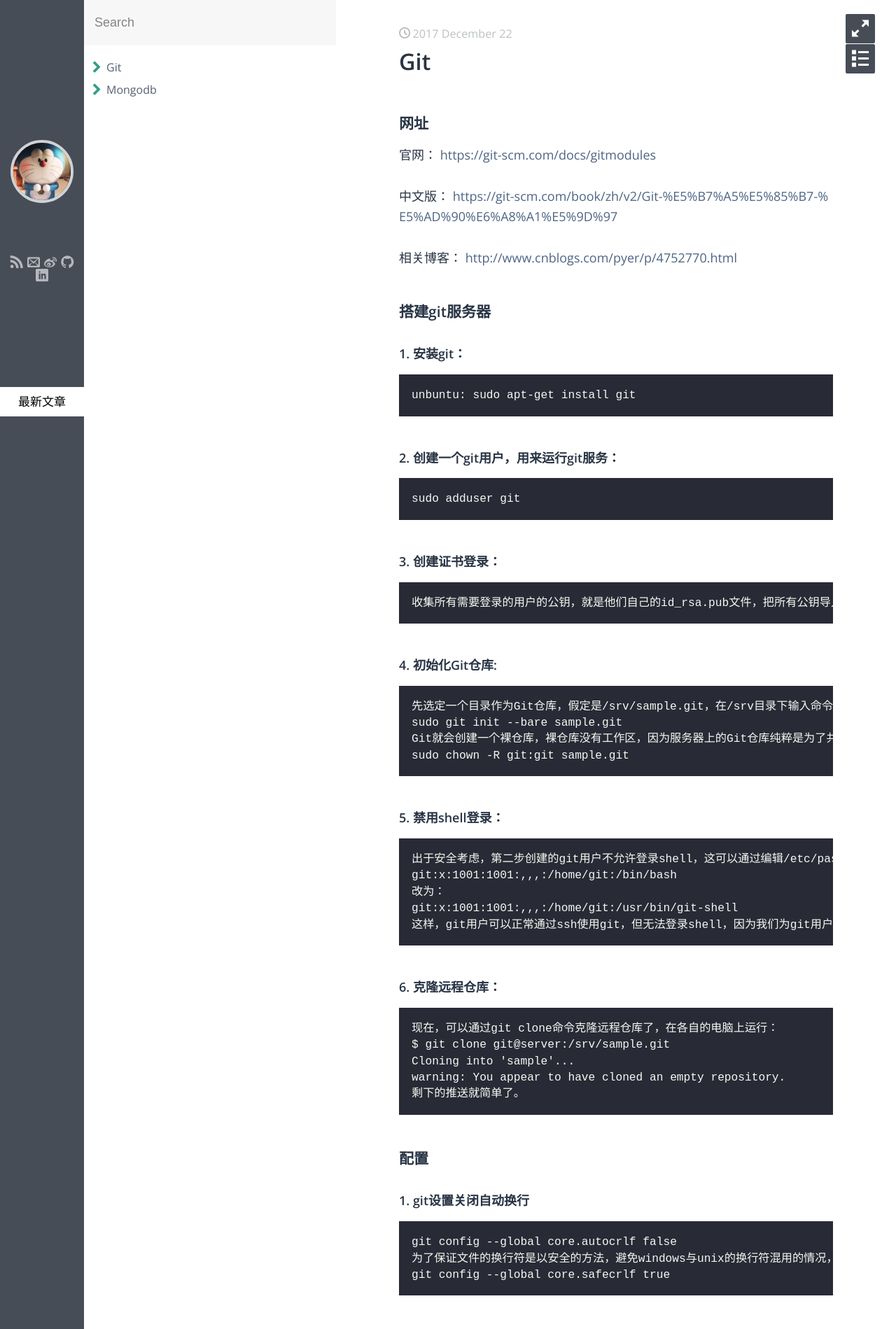
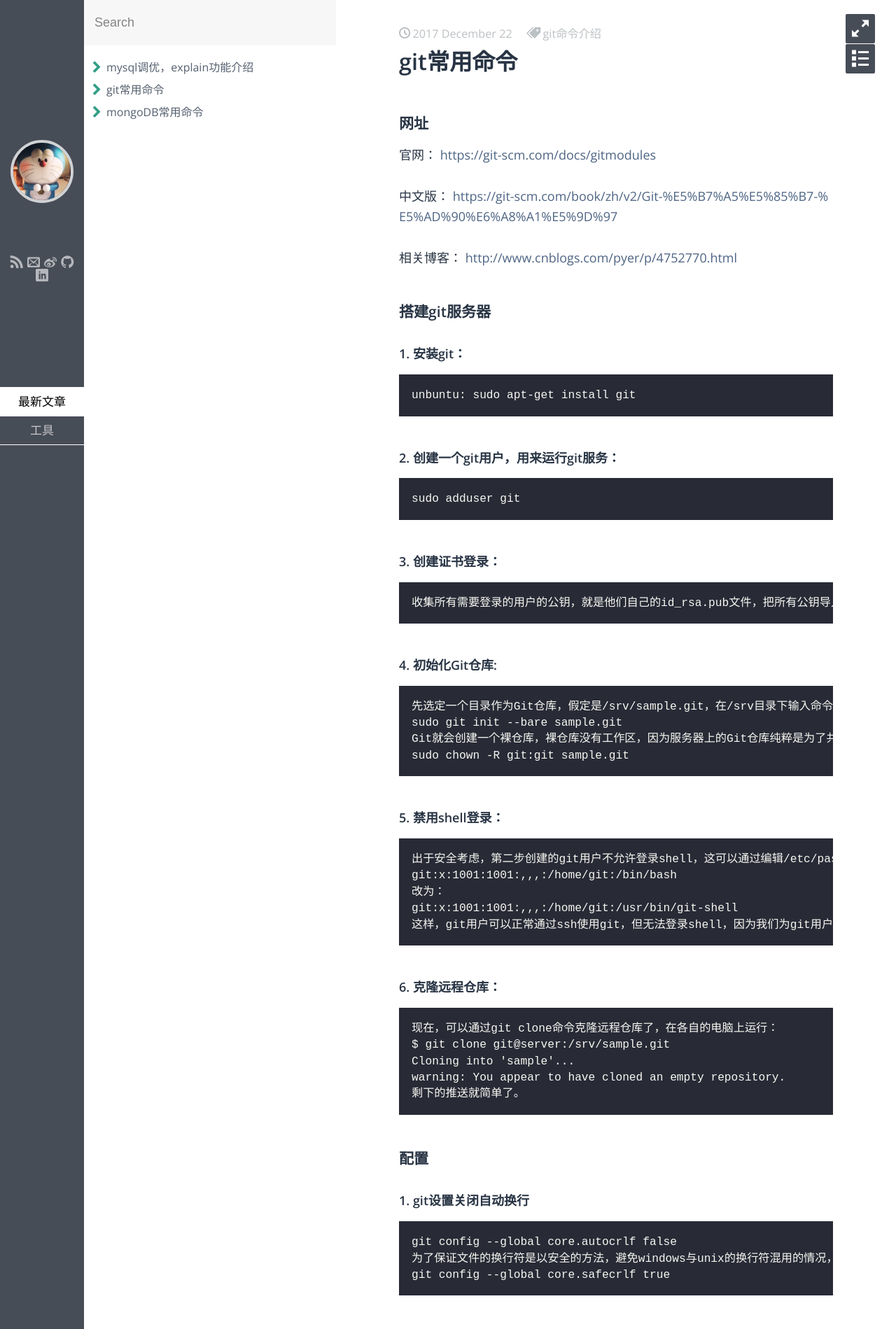
Before and after one commit to Flyingon/Flyingon.github.io, a Jekyll site: the page built from _posts/tool/2017-12-22-git.md, in a window 1280 px wide. Shown: the top 1899 px of the page at 70% size. Built offline with Jekyll 4.4.1, drawn with Linux system fonts in a browser that asks for light colours; some web fonts are replaced; our own code applies the rules of GitHub Pages for plain Markdown files; some of the changed lines change nothing that is shown.

Commit message:
update doc

````diff
--- a/_posts/tool/2017-12-18-MongoDB.md
+++ b/_posts/tool/2017-12-18-mongoDB.md
@@ -1,3 +1,11 @@
+---
+layout: post
+title: mongoDB常用命令
+category: 工具
+tags: [mongoDB命令介绍]
+keywords: mongo, pymongo
+---
+
 ### 网址
 MongoDB官网： [https://docs.mongodb.com/manual/crud/](https://docs.mongodb.com/manual/crud/)
 
--- a/_posts/tool/2017-12-22-Git.md
+++ b/_posts/tool/2017-12-22-git.md
@@ -1,3 +1,11 @@
+---
+layout: post
+title: git常用命令
+category: 工具
+tags: [git命令介绍]
+keywords: git, gitlab
+---
+
 ### 网址
 官网：	[https://git-scm.com/docs/gitmodules](https://git-scm.com/docs/gitmodules)
 
--- /dev/null
+++ b/_posts/tool/2017-12-26-mysql_explain.md
@@ -0,0 +1,223 @@
+---
+layout: post
+title: mysql调优，explain功能介绍
+category: 工具
+tags: [Mysql, Explain功能介绍]
+keywords: mysql, explain
+---
+
+### 网址
+官网： [https://dev.mysql.com/doc/refman/5.7/en/explain-output.html](https://dev.mysql.com/doc/refman/5.7/en/explain-output.html)
+
+参考博客： [http://www.cnitblog.com/aliyiyi08/archive/2008/09/09/48878.html](http://www.cnitblog.com/aliyiyi08/archive/2008/09/09/48878.html)
+
+### explain
+
+Column | JSON Name | Meaning
+--- | --- | ---
+id | select_id | sql语句的顺序
+select_type | None | 查询类型：SIMPLE;PRIMARY;UNION;DEPENDENT UNION;UNION RESULT;SUBQUERY;DEPENDENT SUBQUERY;DERIVED;MATERIALIZED;UNCACHEABLE SUBQUERY;UNCACHEABLE UNION
+table | table_name | 查询的表: <unionM,N>;<derivedN>;<subqueryN>
+type | access_type | 显示了连接使用了哪种类别,有无使用索引。从最好到最差的连接类型为system>const>eq_ref>ref>fulltext>ref_or_null>index_merge>unique_subquery>index_subquery>range>index>all
+possible_keys | possible_keys | 指出MySQL能使用哪个索引在该表中找到行。注意，该列完全独立于EXPLAIN输出所示的表的次序。这意味着在possible_keys中的某些键实际上不能按生成的表次序使用
+key | key | 显示MySQL实际决定使用的键（索引）。如果没有选择索引，键是NULL。要想强制MySQL使用或忽视possible_keys列中的索引，在查询中使用FORCE INDEX、USE INDEX或者IGNORE INDEX
+key_len | key_length | 显示MySQL决定使用的键长度。如果键是NULL，则长度为NULL。使用的索引的长度。在不损失精确性的情况下，长度越短越好
+ref	| ref | 显示使用哪个列或常数与key一起从表中选择行
+rows | rows | 显示MySQL认为它执行查询时必须检查的行数
+filtered | filtered | Percentage of rows filtered by table condition
+Extra | None | 包含MySQL解决查询的详细信息
+
+
+```
+Example:
+mysql> explain select * from cnipsundata where id >= (select id from cnipsundata where classify_no like 'F28%' and apply_date > '2013-01-01' and apply_date < '2015-12-12' limit 100,1) and classify_no like 'F28%' and apply_date > '2013-01-01' and apply_date < '2015-12-12' order by apply_date limit 12;
++----+-------------+-------------+-------+------------------------------------------------------------------------------------------------------------------------+-------------------------------------------------------+---------+------+---------+------------------------------------+
+| id | select_type | table       | type  | possible_keys                                                                                                          | key                                                   | key_len | ref  | rows    | Extra                              |
++----+-------------+-------------+-------+------------------------------------------------------------------------------------------------------------------------+-------------------------------------------------------+---------+------+---------+------------------------------------+
+|  1 | PRIMARY     | cnipsundata | range | PRIMARY,idx_cnipsundata__classify_no,idx_cnipsundata__apply_date,idx_cnipsundata__classify_no__apply_date__public_date | idx_cnipsundata__apply_date                           | 6       | NULL | 5871090 | Using index condition; Using where |
+|  2 | SUBQUERY    | cnipsundata | range | idx_cnipsundata__classify_no,idx_cnipsundata__apply_date,idx_cnipsundata__classify_no__apply_date__public_date         | idx_cnipsundata__classify_no__apply_date__public_date | 104     | NULL |   58346 | Using where; Using index           |
++----+-------------+-------------+-------+------------------------------------------------------------------------------------------------------------------------+-------------------------------------------------------+---------+------+---------+------------------------------------+
+2 rows in set (0.06 sec)
+```
+
+#### 1. type详解：
+(1).system
+
+这是const联接类型的一个特例。表仅有一行满足条件.如下(t3表上的id是 primary key)
+```
+mysql> explain select * from (select * from t3 where id=3952602) a ;
++----+-------------+------------+--------+-------------------+---------+---------+------+------+-------+
+| id | select_type | table      | type   | possible_keys     | key     | key_len | ref  | rows | Extra |
++----+-------------+------------+--------+-------------------+---------+---------+------+------+-------+
+|  1 | PRIMARY     | <derived2> | system | NULL              | NULL    | NULL    | NULL |    1 |       |
+|  2 | DERIVED     | t3         | const  | PRIMARY,idx_t3_id | PRIMARY | 4       |      |    1 |       |
++----+-------------+------------+--------+-------------------+---------+---------+------+------+-------+
+```
+(2).const
+
+表最多有一个匹配行，它将在查询开始时被读取。因为仅有一行，在这行的列值可被优化器剩余部分认为是常数。const表很快，因为它们只读取一次！
+
+const用于用常数值比较PRIMARY KEY或UNIQUE索引的所有部分时。在下面的查询中，tbl_name可以用于const表：
+SELECT * from tbl_name WHERE primary_key=1；
+SELECT * from tbl_name WHERE primary_key_part1=1和 primary_key_part2=2；
+```
+例如:
+mysql> explain select * from t3 where id=3952602;
++----+-------------+-------+-------+-------------------+---------+---------+-------+------+-------+
+| id | select_type | table | type  | possible_keys     | key     | key_len | ref   | rows | Extra |
++----+-------------+-------+-------+-------------------+---------+---------+-------+------+-------+
+|  1 | SIMPLE      | t3    | const | PRIMARY,idx_t3_id | PRIMARY | 4       | const |    1 |       |
++----+-------------+-------+-------+-------------------+---------+---------+-------+------+-------+
+```
+
+(3). eq_ref
+
+对于每个来自于前面的表的行组合，从该表中读取一行。这可能是最好的联接类型，除了const类型。它用在一个索引的所有部分被联接使用并且索引是UNIQUE或PRIMARY KEY。
+
+eq_ref可以用于使用= 操作符比较的带索引的列。比较值可以为常量或一个使用在该表前面所读取的表的列的表达式。
+
+在下面的例子中，MySQL可以使用eq_ref联接来处理ref_tables：
+```
+SELECT * FROM ref_table,other_table
+  WHERE ref_table.key_column=other_table.column;
+
+SELECT * FROM ref_table,other_table
+  WHERE ref_table.key_column_part1=other_table.column
+    AND ref_table.key_column_part2=1;
+
+例如
+mysql> create unique index  idx_t3_id on t3(id) ;
+Query OK, 1000 rows affected (0.03 sec)
+Records: 1000  Duplicates: 0  Warnings: 0
+
+mysql> explain select * from t3,t4 where t3.id=t4.accountid;
++----+-------------+-------+--------+-------------------+-----------+---------+----------------------+------+-------+
+| id | select_type | table | type   | possible_keys     | key       | key_len | ref                  | rows | Extra |
++----+-------------+-------+--------+-------------------+-----------+---------+----------------------+------+-------+
+|  1 | SIMPLE      | t4    | ALL    | NULL              | NULL      | NULL    | NULL                 | 1000 |       |
+|  1 | SIMPLE      | t3    | eq_ref | PRIMARY,idx_t3_id | idx_t3_id | 4       | dbatest.t4.accountid |    1 |       |
++----+-------------+-------+--------+-------------------+-----------+---------+----------------------+------+-------+
+```
+(4).ref
+
+对于每个来自于前面的表的行组合，所有有匹配索引值的行将从这张表中读取。如果联接只使用键的最左边的前缀，或如果键不是UNIQUE或PRIMARY KEY（换句话说，如果联接不能基于关键字选择单个行的话），则使用ref。如果使用的键仅仅匹配少量行，该联接类型是不错的。
+
+ref可以用于使用=或<=>操作符的带索引的列。
+
+在下面的例子中，MySQL可以使用ref联接来处理ref_tables：
+```
+SELECT * FROM ref_table WHERE key_column=expr;
+
+SELECT * FROM ref_table,other_table
+  WHERE ref_table.key_column=other_table.column;
+
+SELECT * FROM ref_table,other_table
+  WHERE ref_table.key_column_part1=other_table.column
+    AND ref_table.key_column_part2=1;
+
+例如:
+
+mysql> drop index idx_t3_id on t3;
+Query OK, 1000 rows affected (0.03 sec)
+Records: 1000  Duplicates: 0  Warnings: 0
+
+mysql> create index idx_t3_id on t3(id) ;
+Query OK, 1000 rows affected (0.04 sec)
+Records: 1000  Duplicates: 0  Warnings: 0
+
+mysql> explain select * from t3,t4 where t3.id=t4.accountid;
++----+-------------+-------+------+-------------------+-----------+---------+----------------------+------+-------+
+| id | select_type | table | type | possible_keys     | key       | key_len | ref                  | rows | Extra |
++----+-------------+-------+------+-------------------+-----------+---------+----------------------+------+-------+
+|  1 | SIMPLE      | t4    | ALL  | NULL              | NULL      | NULL    | NULL                 | 1000 |       |
+|  1 | SIMPLE      | t3    | ref  | PRIMARY,idx_t3_id | idx_t3_id | 4       | dbatest.t4.accountid |    1 |       |
++----+-------------+-------+------+-------------------+-----------+---------+----------------------+------+-------+
+2 rows in set (0.00 sec)
+```
+(5).  ref_or_null
+
+该联接类型如同ref，但是添加了MySQL可以专门搜索包含NULL值的行。在解决子查询中经常使用该联接类型的优化。
+
+在下面的例子中，MySQL可以使用ref_or_null联接来处理ref_tables：
+```
+SELECT * FROM ref_table
+WHERE key_column=expr OR key_column IS NULL;
+```
+(6). index_merge
+
+该联接类型表示使用了索引合并优化方法。在这种情况下，key列包含了使用的索引的清单，key_len包含了使用的索引的最长的关键元素。
+```
+例如:
+mysql> explain select * from t4 where id=3952602 or accountid=31754306 ;
++----+-------------+-------+-------------+----------------------------+----------------------------+---------+------+------+------------------------------------------------------+
+| id | select_type | table | type        | possible_keys              | key                        | key_len | ref  | rows | Extra                                                |
++----+-------------+-------+-------------+----------------------------+----------------------------+---------+------+------+------------------------------------------------------+
+|  1 | SIMPLE      | t4    | index_merge | idx_t4_id,idx_t4_accountid | idx_t4_id,idx_t4_accountid | 4,4     | NULL |    2 | Using union(idx_t4_id,idx_t4_accountid); Using where |
++----+-------------+-------+-------------+----------------------------+----------------------------+---------+------+------+------------------------------------------------------+
+1 row in set (0.00 sec)
+```
+(7). unique_subquery
+
+该类型替换了下面形式的IN子查询的ref：
+```
+value IN (SELECT primary_key FROM single_table WHERE some_expr)
+unique_subquery是一个索引查找函数，可以完全替换子查询，效率更高。
+```
+(8).index_subquery
+
+该联接类型类似于unique_subquery。可以替换IN子查询，但只适合下列形式的子查询中的非唯一索引：
+```
+value IN (SELECT key_column FROM single_table WHERE some_expr)
+```
+(9).range
+
+只检索给定范围的行，使用一个索引来选择行。key列显示使用了哪个索引。key_len包含所使用索引的最长关键元素。在该类型中ref列为NULL。
+
+当使用=、<>、>、>=、<、<=、IS NULL、<=>、BETWEEN或者IN操作符，用常量比较关键字列时，可以使用range
+```
+mysql> explain select * from t3 where id=3952602 or id=3952603 ;
++----+-------------+-------+-------+-------------------+-----------+---------+------+------+-------------+
+| id | select_type | table | type  | possible_keys     | key       | key_len | ref  | rows | Extra       |
++----+-------------+-------+-------+-------------------+-----------+---------+------+------+-------------+
+|  1 | SIMPLE      | t3    | range | PRIMARY,idx_t3_id | idx_t3_id | 4       | NULL |    2 | Using where |
++----+-------------+-------+-------+-------------------+-----------+---------+------+------+-------------+
+1 row in set (0.02 sec)
+```
+(10).index
+
+该联接类型与ALL相同，除了只有索引树被扫描。这通常比ALL快，因为索引文件通常比数据文件小。
+
+当查询只使用作为单索引一部分的列时，MySQL可以使用该联接类型。
+
+(11). ALL
+
+对于每个来自于先前的表的行组合，进行完整的表扫描。如果表是第一个没标记const的表，这通常不好，并且通常在它情况下很差。通常可以增加更多的索引而不要使用ALL，使得行能基于前面的表中的常数值或列值被检索出。
+
+#### 2. Extra详解：
+(1).Distinct
+一旦MYSQL找到了与行相联合匹配的行，就不再搜索了
+
+(2).Not exists
+MYSQL优化了LEFT JOIN，一旦它找到了匹配LEFT JOIN标准的行，
+
+就不再搜索了
+
+(3).Range checked for each
+
+Record（index map:#）
+没有找到理想的索引，因此对于从前面表中来的每一个行组合，MYSQL检查使用哪个索引，并用它来从表中返回行。这是使用索引的最慢的连接之一
+
+(4).Using filesort
+看到这个的时候，查询就需要优化了。MYSQL需要进行额外的步骤来发现如何对返回的行排序。它根据连接类型以及存储排序键值和匹配条件的全部行的行指针来排序全部行
+
+(5).Using index
+列数据是从仅仅使用了索引中的信息而没有读取实际的行动的表返回的，这发生在对表的全部的请求列都是同一个索引的部分的时候
+
+(6).Using index condition
+通过读取索引元组来测试，初步决定是否需要读取表的所有行。在这里索引信息被用于决定是否可以延迟将表所有行push down。
+
+(7).Using temporary
+看到这个的时候，查询需要优化了。这里，MYSQL需要创建一个临时表来存储结果，这通常发生在对不同的列集进行ORDER BY上，而不是GROUP BY上
+
+(8).Using where
+使用了WHERE从句来限制哪些行将与下一张表匹配或者是返回给用户。如果不想返回表中的全部行，并且连接类型ALL或index，这就会发生，或者是查询有问题
````
